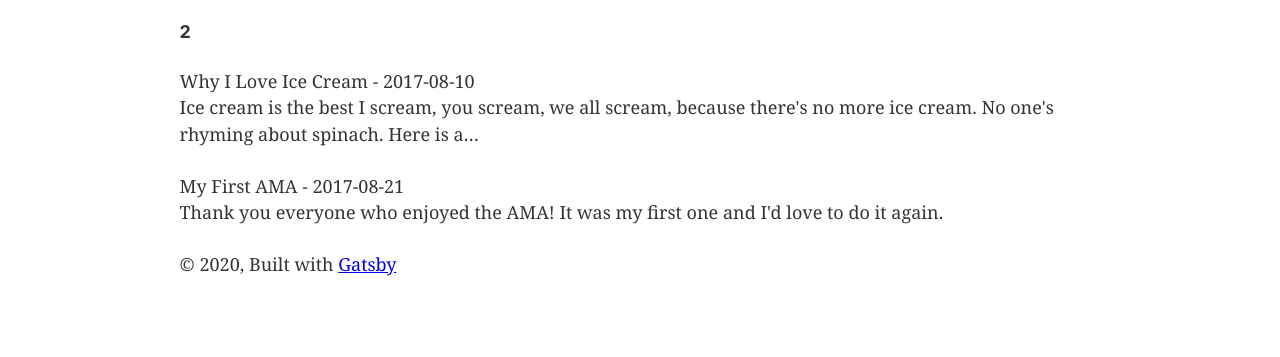
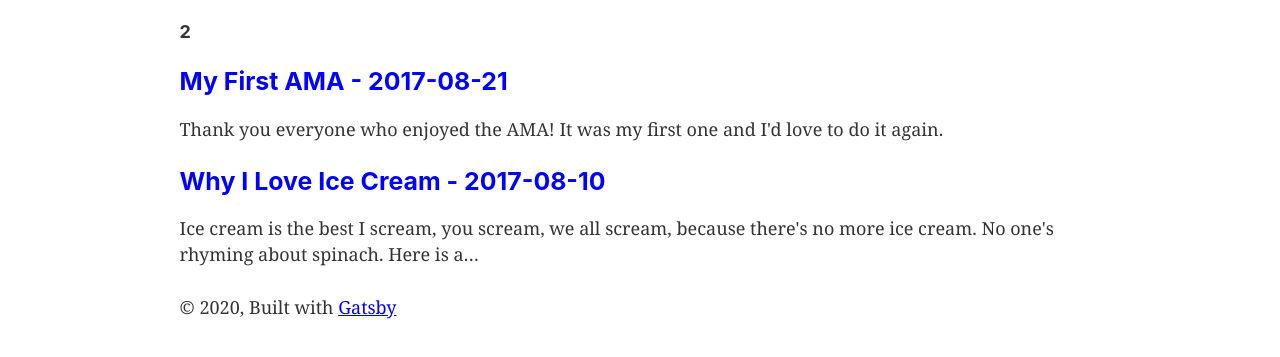
Before and after one commit to richardgreg/gatsby-blog, a Gatsby site: page / in a window 1280 px wide. Shown: the part 171-528 px from the top of the page. Built offline with nearby package versions, Linux system fonts and the light colour scheme; Gatsby itself is replaced by a stand-in of ours.

Commit message:
Config styled componets and style pages

```diff
--- a/gatsby-config.js
+++ b/gatsby-config.js
@@ -23,6 +23,7 @@ module.exports = {
     `gatsby-transformer-remark`,
     `gatsby-transformer-sharp`,
     `gatsby-plugin-sharp`,
+    `gatsby-plugin-styled-components`,
     {
       resolve: `gatsby-plugin-manifest`,
       options: {
--- a/src/pages/index.js
+++ b/src/pages/index.js
@@ -1,25 +1,37 @@
 import React from "react"
 import { graphql, Link } from "gatsby"
+import styled from "styled-components"
 
 import Layout from "../components/layout"
 import Image from "../components/image"
 import SEO from "../components/seo"
 
+const BlogLink = styled(Link)`
+  text-decoration: none;
+`;
+
+const BlogTitle = styled.h3`
+  margin-bottom: 20px;
+  color: blue;
+`;
+
 // Destructure 'data' object from graphql
-const IndexPage = ({data}) => (
+const IndexPage = ({ data }) => (
   <Layout>
     <SEO title="Home" />
     <div>
       <h1>Richard's Musings</h1>
       <h4>{data.allMarkdownRemark.totalCount}</h4>
-      {
-        data.allMarkdownRemark.edges.map(({node}) => (
+      {data.allMarkdownRemark.edges.map(({ node }) => (
         <div key={node.id}>
-            <span>{node.frontmatter.title} - {node.frontmatter.date}</span>
+          <BlogLink to={node.fields.slug}>
+            <BlogTitle>
+              {node.frontmatter.title} - {node.frontmatter.date}
+            </BlogTitle>
+          </BlogLink>
           <p>{node.excerpt}</p>
         </div>
-        ))
-      }
+      ))}
     </div>
   </Layout>
 )
@@ -28,13 +40,16 @@ export default IndexPage
 
 export const query = graphql`
     query {
-           allMarkdownRemark {
+      allMarkdownRemark(sort: {fields: [frontmatter___date], order: DESC}) {
         edges {
           node {
             frontmatter {
               description
               date
               title
+            }
+            fields{
+              slug
             }
             id
             excerpt
```
Lines whose indentation alone changed are shown as unchanged.
